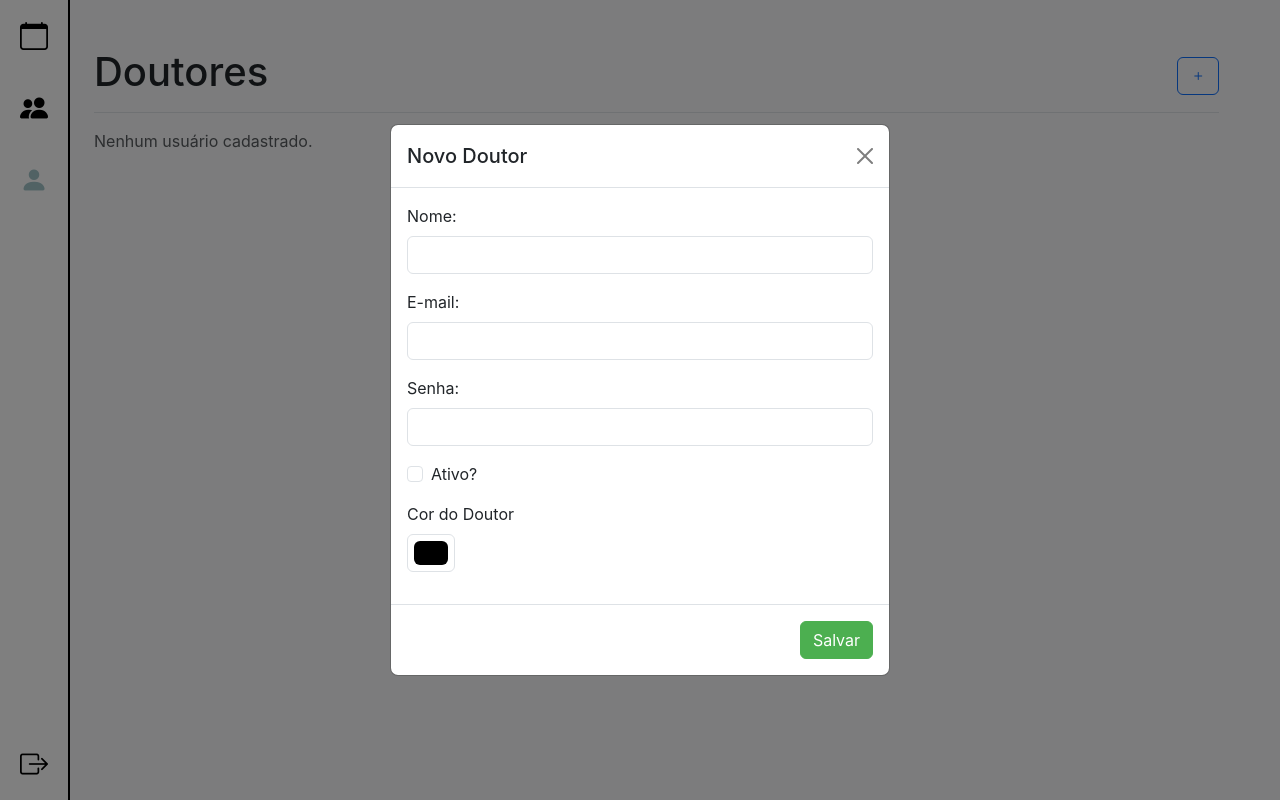
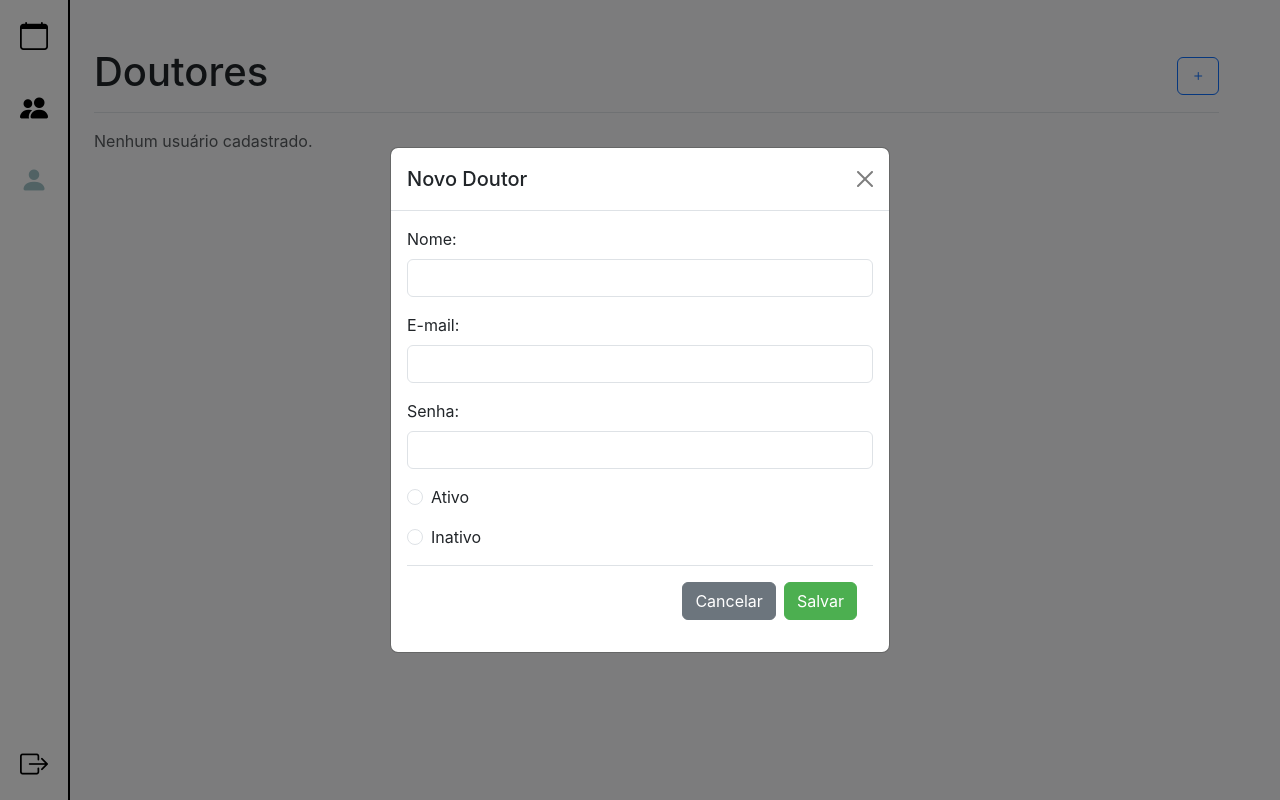
Before and after one commit to IanDerick/Agendamento-de-Consulta, a PHP site: page /pages/novo_doutor.php in a window 1280 px wide, after a click that opens the changed part. Run offline with PHP 8.4, Linux system fonts and the light colour scheme; the visitor is signed in with stand-in values (Sample User, id 1); data that the repository does not hold is empty.

Commit message:
Fazendo função para criar Doutor

```diff
--- a/includes/models/modal_novo_doutor.php
+++ b/includes/models/modal_novo_doutor.php
@@ -6,31 +6,32 @@
                 <button type="button" class="btn-close" data-bs-dismiss="modal" aria-label="Close"></button>
             </div>
             <div class="modal-body">
-                <form id="formNovoDoutor" action="#" method="post">
+                <form id="formNovoDoutor" action="../actions/adiciona_doutor.php" method="post">
                     <div class="mb-3">
-                        <label for="nomeDoutor" class="form-label">Nome:</label>
-                        <input type="text" class="form-control" id="nomeDoutor" name="nomeDoutor" required>
+                        <label for="nome" class="form-label">Nome:</label>
+                        <input type="text" class="form-control" id="nomeDoutor" name="nome" required>
                     </div>
                     <div class="mb-3">
-                        <label for="emailDoutor" class="form-label">E-mail:</label>
-                        <input type="email" class="form-control" id="emailDoutor" name="emailDoutor" required>
+                        <label for="email" class="form-label">E-mail:</label>
+                        <input type="email" class="form-control" id="emailDoutor" name="email" required>
                     </div>
                     <div class="mb-3">
-                        <label for="senhaDoutor" class="form-label">Senha:</label>
-                        <input type="password" class="form-control" id="senhaDoutor" name="senhaDoutor" required>
+                        <label for="senha" class="form-label">Senha:</label>
+                        <input type="password" class="form-control" id="senhaDoutor" name="senha" required>
                     </div>
                     <div class="mb-3 form-check">
-                        <input type="checkbox" class="form-check-input" id="alterarSenha" name="alterarSenha">
-                        <label class="form-check-label" for="alterarSenha">Ativo?</label>
+                        <input type="radio" class="form-check-input" id="ativo" name="status" value="1">
+                        <label class="form-check-label" for="ativo">Ativo</label>
                     </div>
-                    <div class="mb-3">
-                        <label for="corDoutor" class="form-label">Cor do Doutor</label>
-                        <input type="color" class="form-control form-control-color" id="corDoutor" name="corDoutor">
+                    <div class="mb-3 form-check">
+                        <input type="radio" class="form-check-input" id="inativo" name="status" value="0">
+                        <label class="form-check-label" for="inativo">Inativo</label>
+                    </div>
+                    <div class="modal-footer">
+                        <button type="button" class="btn btn-secondary" data-bs-dismiss="modal" aria-label="Close">Cancelar</button>
+                        <button type="submit" form="formNovoDoutor" class="btn btn-green">Salvar</button>
                     </div>
                 </form>
-            </div>
-            <div class="modal-footer">
-                <button type="submit" form="formNovoDoutor" class="btn btn-green">Salvar</button>
             </div>
         </div>
     </div>
--- a/includes/models/modal_novo_paciente.php
+++ b/includes/models/modal_novo_paciente.php
@@ -6,7 +6,7 @@
                 <button type="button" class="btn-close" data-bs-dismiss="modal" aria-label="Close"></button>
             </div>
             <div class="modal-body">
-                <form  id="formNovoPaciente" action="../actions/adiciona_paciente.php" method="post">
+                <form id="formNovoPaciente" action="../actions/adiciona_paciente.php" method="post">
                     <div class="row">
                         <div class="col-md-20">
                             <div class="d-flex justify-content-center">
```
Also changed, not shown: actions/adiciona_doutor.php (added, +42 -0 lines), actions/login.php (+11 -1 lines).
